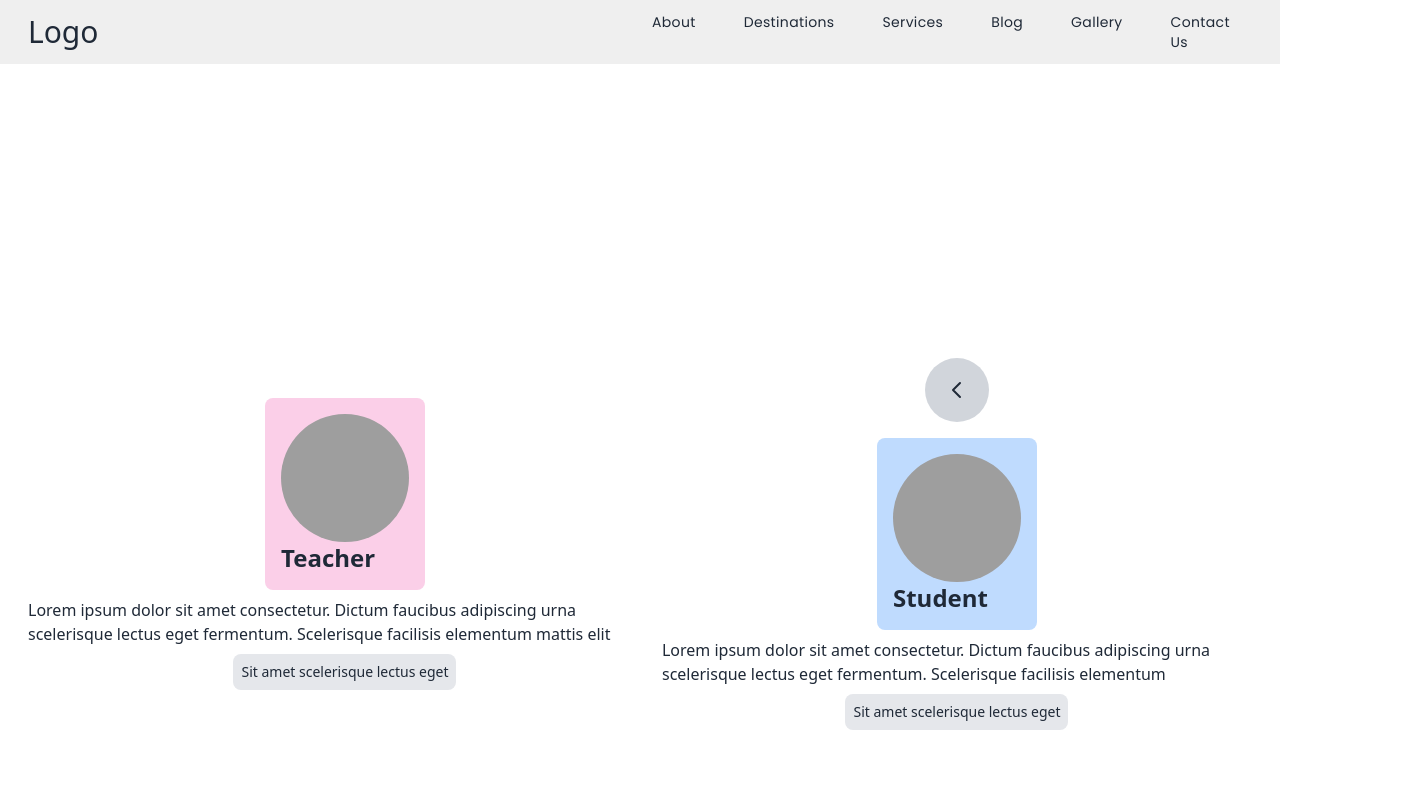
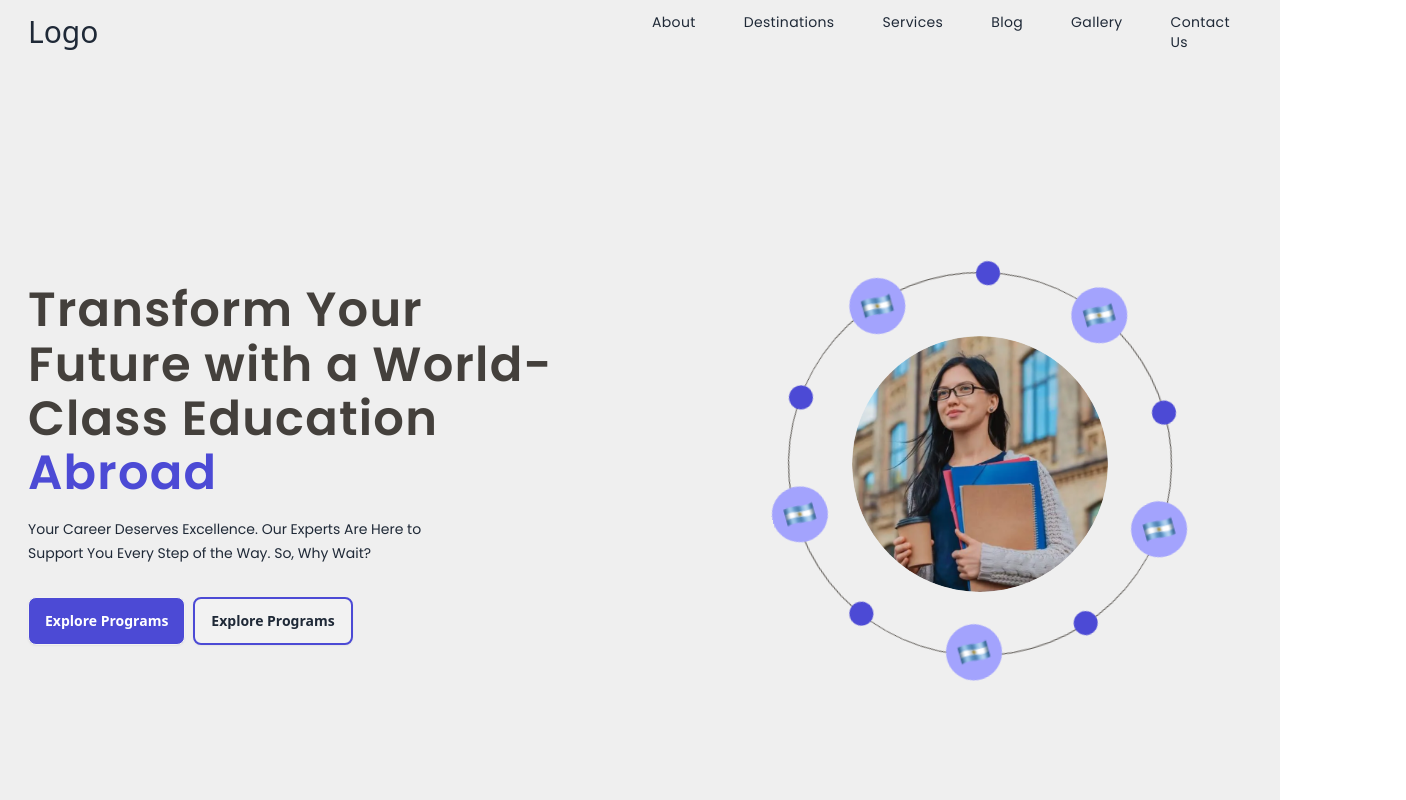
Before and after one commit to nikhilmahato21/study-abroad, a React (Vite) app: page / in a window 1280 px wide. Shown: the top 800 px of the page, 1406 px wide, since content can reach past the window. Built offline with nearby package versions, Linux system fonts and the light colour scheme; grey boxes are pictures that could not be loaded.

Commit message:
circles in border revolve

```diff
--- a/package.json
+++ b/package.json
@@ -10,6 +10,7 @@
     "preview": "vite preview"
   },
   "dependencies": {
+    "framer-motion": "^11.2.10",
     "react": "^18.2.0",
     "react-dom": "^18.2.0",
     "react-icons": "^5.2.1",
--- /dev/null
+++ b/src/components/Hero.jsx
@@ -0,0 +1,78 @@
+import { Link } from "react-router-dom";
+import hero from "../assets/hero-banner.png";
+import Argentina from "../assets/Argentina.png";
+
+const Hero = () => {
+  return (
+    <div className="grid lg:grid-cols-2  gap-20 items-center bg-baseGrey  lg:h-screen">
+      <div className="align-element ">
+        <div>
+          <h1 className="max-w-xl text-4xl font-semibold tracking-wide font-poppins text-stone-700 sm:text-[3rem] leading-[3.4rem] ">
+            Transform Your Future with a World-Class Education{" "}
+            <span className=" text-flyBlue">Abroad</span>
+          </h1>
+          <p className="mt-4  max-w-md text-sm font-poppins leading-6">
+            Your Career Deserves Excellence. Our Experts Are Here to Support You
+            Every Step of the Way. So, Why Wait?
+          </p>
+        </div>
+        <div className="mt-8 flex gap-2">
+          <Link to="/" className="btn bg-flyBlue text-white">
+            Explore Programs
+          </Link>
+          <Link to="/" className="btn border-2 border-flyBlue">
+            Explore Programs
+          </Link>
+        </div>
+      </div>
+      <div className=" flex  items-center justify-center  relative  ">
+        <img
+          src={hero}
+          alt="Centered Image"
+          className="center-img absolute z-10 h-64 w-64 rounded-full "
+        />
+        <div className="container  scale-75 lg:scale-100 w-96 h-96 border border-stone-600 rounded-full flex justify-center items-center   animate-revolve  ">
+          <div className="box relative  w-full h-full -left-[50%] flex justify-center items-center cursor-pointer">
+            <div className="circle h-14 w-14  bg-heroBlue rounded-full absolute  transform rotate-[36deg] origin-[217px] flex items-center justify-center">
+              <img
+                src={Argentina}
+                className="transform rotate-[-36deg] h-8 w-8 "
+              />
+            </div>
+            <div className="sm h-6 w-6  bg-flyBlue rounded-full absolute  transform rotate-[72deg] origin-[203px]"></div>
+            <div className=" h-14 w-14  bg-heroBlue rounded-full absolute  transform rotate-[108deg] origin-[217px] flex items-center justify-center">
+              <img
+                src={Argentina}
+                className="transform rotate-[-108deg] h-8 w-8 "
+              />
+            </div>
+            <div className="sm-circle h-6 w-6  bg-flyBlue rounded-full absolute  transform rotate-[144deg] origin-[203px]"></div>
+            <div className="circle h-14 w-14  bg-heroBlue rounded-full absolute  transform rotate-[180deg] origin-[217px] flex items-center justify-center">
+              <img
+                src={Argentina}
+                className="transform rotate-[-180deg] h-8 w-8 "
+              />
+            </div>
+            <div className="sm-circle h-6 w-6  bg-flyBlue rounded-full absolute  transform rotate-[216deg] origin-[203px]"></div>
+            <div className="circle h-14 w-14  bg-heroBlue rounded-full absolute  transform rotate-[252deg] origin-[217px] flex items-center justify-center">
+              <img
+                src={Argentina}
+                className="transform rotate-[-252deg] h-8 w-8 "
+              />
+            </div>
+            <div className="sm-circle h-6 w-6  bg-flyBlue rounded-full absolute  transform rotate-[288deg] origin-[203px]"></div>
+            <div className="circle h-14 w-14  bg-heroBlue rounded-full absolute  transform rotate-[324deg] origin-[217px] flex items-center justify-center">
+              <img
+                src={Argentina}
+                className="transform rotate-[-324deg] h-8 w-8 "
+              />
+            </div>
+            <div className="sm-circle h-6 w-6  bg-flyBlue rounded-full absolute  transform rotate-[360deg] origin-[203px]"></div>
+          </div>
+        </div>
+      </div>
+    </div>
+  );
+};
+
+export default Hero;
--- a/src/index.css
+++ b/src/index.css
@@ -22,3 +22,13 @@
     right: 0.5rem; /* Adjust position as needed */
 
   }
+  @keyframes revolve {
+
+    from{
+        transform: rotate(0);
+    }
+    to{
+        transform: rotate(360deg);
+    }
+
+    }
--- a/src/pages/HomeLayout.jsx
+++ b/src/pages/HomeLayout.jsx
@@ -5,7 +5,7 @@ const HomeLayout = () => {
   return (
     <>
       <Navbar/>
-      <section className="align-element py-20">
+      <section className="">
       <Outlet />
       </section>
 
--- a/src/pages/Landing.jsx
+++ b/src/pages/Landing.jsx
@@ -1,69 +1,11 @@
+import { DiVim } from "react-icons/di";
 import Line from "../assets/Line2.svg";
+import Hero from "../components/Hero";
+
 
 const Landing = () => {
   return (
-    <div className="flex justify-between items-center h-screen">
-      <div className="flex flex-col gap-4">
-        <div className="flex flex-col items-center gap-2">
-          <div className="bg-pink-200 rounded-lg p-4">
-            <img
-              src="https://images.unsplash.com/photo-1522075469828-03e7c725c44d?ixlib=rb-4.0.3&ixid=MnwxMjA3fDB8MHxwaG90by1wYWdlfHx8fGVufDB8fHx8&auto=format&fit=crop&w=500&q=80"
-              className="w-32 h-32 rounded-full"
-              alt="Teacher"
-            />
-            <h2 className="text-2xl font-bold">Teacher</h2>
-          </div>
-          <p>
-            Lorem ipsum dolor sit amet consectetur. Dictum faucibus adipiscing
-            urna scelerisque lectus eget fermentum. Scelerisque facilisis
-            elementum mattis elit
-          </p>
-          <div className="bg-gray-200 rounded-lg p-2">
-            <p className="text-sm font-medium">
-              Sit amet scelerisque lectus eget
-            </p>
-          </div>
-        </div>
-      </div>
-      <div className="flex flex-col items-center gap-4">
-        <div className="w-16 h-16 rounded-full bg-gray-300 flex justify-center items-center">
-          <svg
-            xmlns="http://www.w3.org/2000/svg"
-            className="h-6 w-6"
-            fill="none"
-            viewBox="0 0 24 24"
-            stroke="currentColor"
-            strokeWidth={2}
-          >
-            <path
-              strokeLinecap="round"
-              strokeLinejoin="round"
-              d="M15 19l-7-7 7-7"
-            />
-          </svg>
-        </div>
-        <div className="flex flex-col items-center gap-2">
-          <div className="bg-blue-200 rounded-lg p-4">
-            <img
-              src="https://images.unsplash.com/photo-1539571696357-5a69c17c508a?ixlib=rb-4.0.3&ixid=MnwxMjA3fDB8MHxwaG90by1wYWdlfHx8fGVufDB8fHx8&auto=format&fit=crop&w=500&q=80"
-              className="w-32 h-32 rounded-full"
-              alt="Student"
-            />
-            <h2 className="text-2xl font-bold">Student</h2>
-          </div>
-          <p>
-            Lorem ipsum dolor sit amet consectetur. Dictum faucibus adipiscing
-            urna scelerisque lectus eget fermentum. Scelerisque facilisis
-            elementum
-          </p>
-          <div className="bg-gray-200 rounded-lg p-2">
-            <p className="text-sm font-medium">
-              Sit amet scelerisque lectus eget
-            </p>
-          </div>
-        </div>
-      </div>
-    </div>
+    <div className=""> <Hero/></div>
   );
 };
 
--- a/tailwind.config.js
+++ b/tailwind.config.js
@@ -8,7 +8,17 @@ export default {
       },
       colors: {
         flyBlue: "#4C4AD5",
-        baseGrey:"#EFEFEF"
+        baseGrey: "#EFEFEF",
+        heroBlue: "#A3A3FD",
+      },
+      keyframes: {
+        revolve: {
+          '0%': { transform: 'rotate(0deg)' },
+          '100%': { transform: 'rotate(360deg)' },
+        },
+      },
+      animation: {
+        revolve: 'revolve 12s linear infinite',
       },
     },
   },
```
Also changed, not shown: 1 other file (tests, documents, lock files or other folders).
